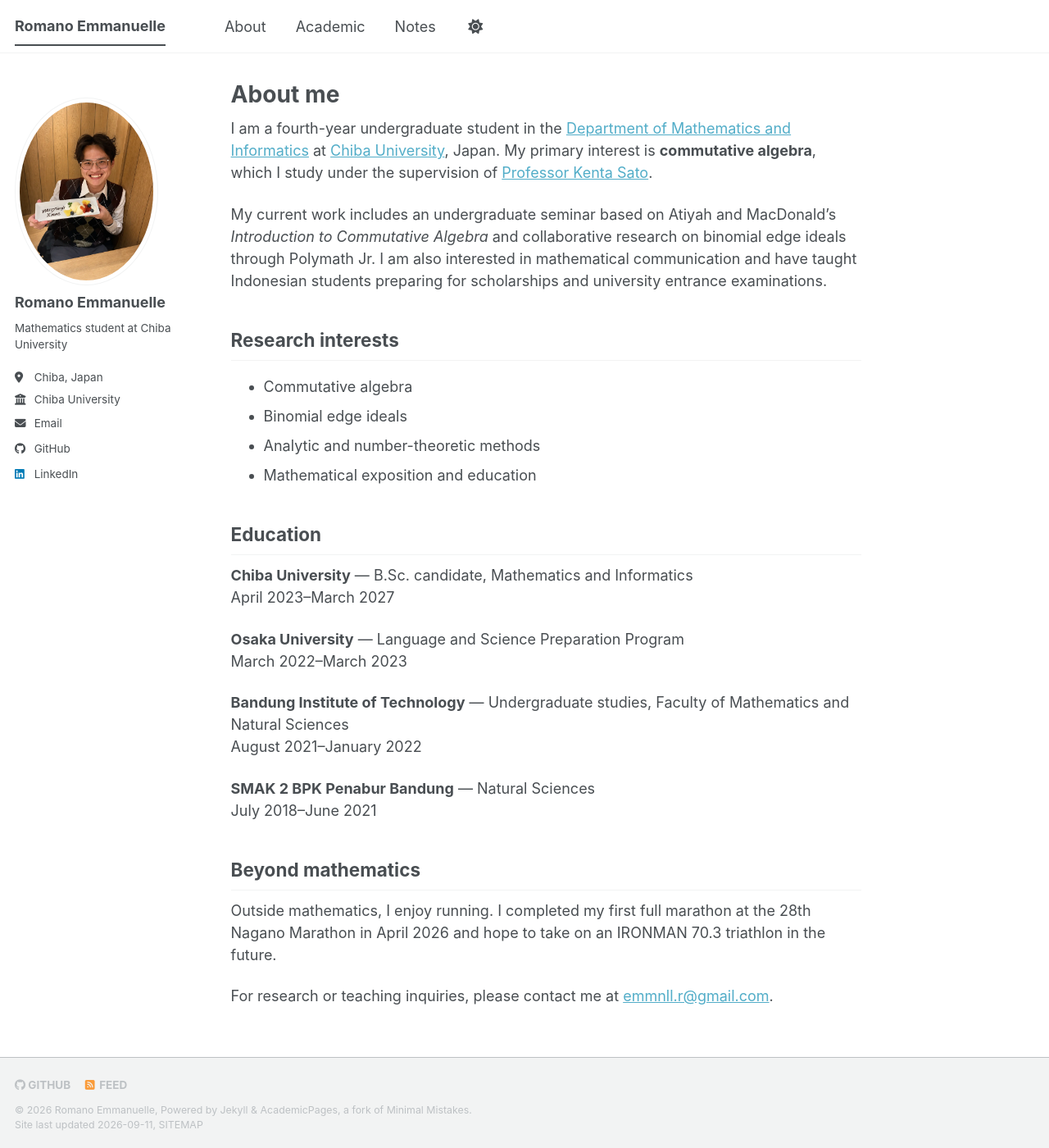
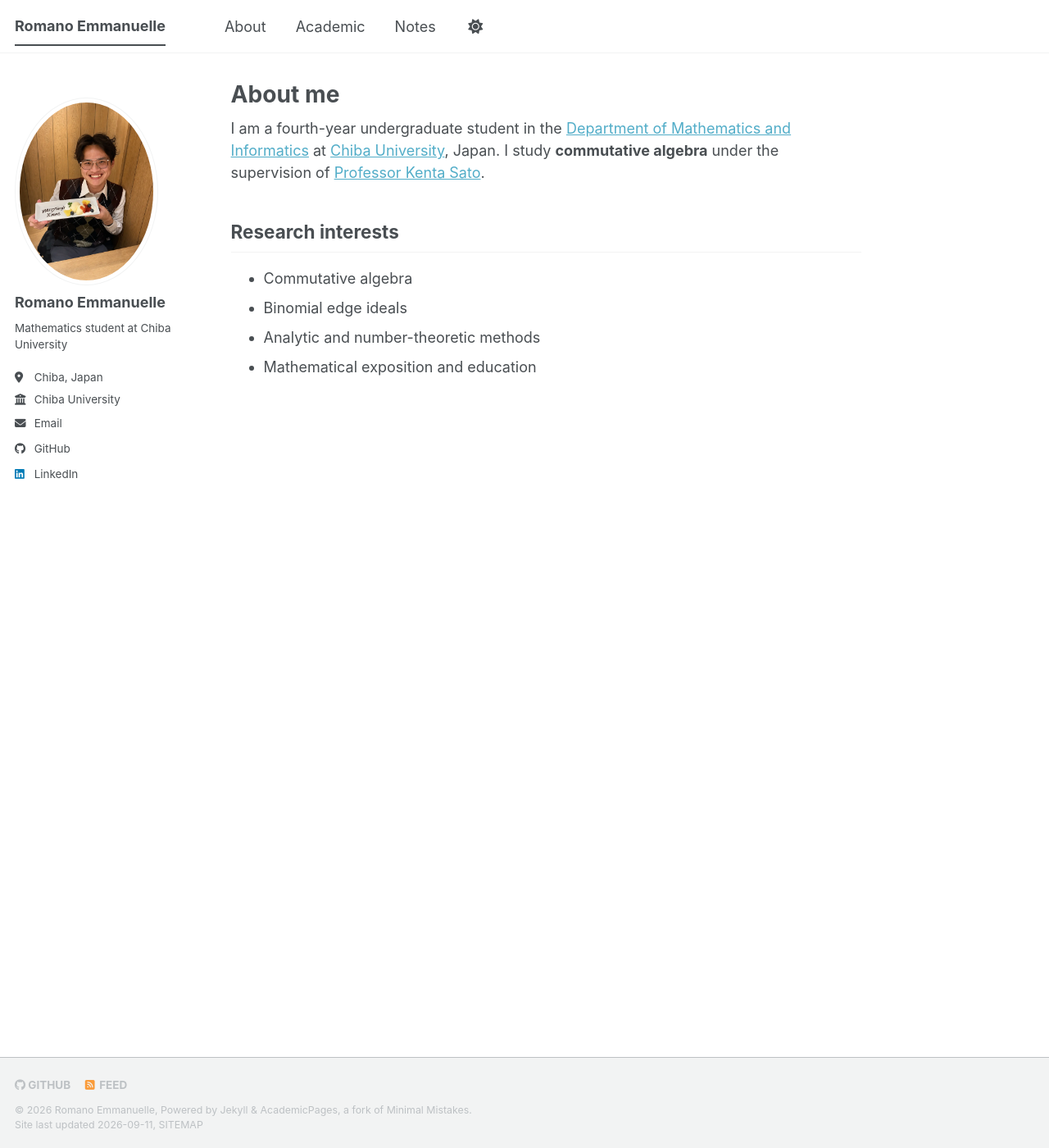
Before and after one commit to RomanoEmmanuelle/RomanoEmmanuelle.github.io, a Jekyll site: the page built from _pages/about.md, in a window 1280 px wide and 1400 px high. Shown: the whole window at 82% size. Built offline with Jekyll 4.4.1, drawn with Linux system fonts in a browser that asks for light colours; a style sheet for code colours, icons or effects is not loaded.

Commit message:
Restructure content into About Academic and Notes

```diff
--- a/_pages/about.md
+++ b/_pages/about.md
@@ -7,9 +7,7 @@ redirect_from:
   - /about.html
 ---
 
-I am a fourth-year undergraduate student in the [Department of Mathematics and Informatics](https://www.math.s.chiba-u.ac.jp/) at [Chiba University](https://www.chiba-u.ac.jp/), Japan. My primary interest is **commutative algebra**, which I study under the supervision of [Professor Kenta Sato](https://sites.google.com/view/ktsato).
-
-My current work includes an undergraduate seminar based on Atiyah and MacDonald's *Introduction to Commutative Algebra* and collaborative research on binomial edge ideals through Polymath Jr. I am also interested in mathematical communication and have taught Indonesian students preparing for scholarships and university entrance examinations.
+I am a fourth-year undergraduate student in the [Department of Mathematics and Informatics](https://www.math.s.chiba-u.ac.jp/) at [Chiba University](https://www.chiba-u.ac.jp/), Japan. I study **commutative algebra** under the supervision of [Professor Kenta Sato](https://sites.google.com/view/ktsato).
 
 ## Research interests
 
@@ -17,23 +15,3 @@ My current work includes an undergraduate seminar based on Atiyah and MacDonald'
 - Binomial edge ideals
 - Analytic and number-theoretic methods
 - Mathematical exposition and education
-
-## Education
-
-**Chiba University** — B.Sc. candidate, Mathematics and Informatics<br>
-April 2023–March 2027
-
-**Osaka University** — Language and Science Preparation Program<br>
-March 2022–March 2023
-
-**Bandung Institute of Technology** — Undergraduate studies, Faculty of Mathematics and Natural Sciences<br>
-August 2021–January 2022
-
-**SMAK 2 BPK Penabur Bandung** — Natural Sciences<br>
-July 2018–June 2021
-
-## Beyond mathematics
-
-Outside mathematics, I enjoy running. I completed my first full marathon at the 28th Nagano Marathon in April 2026 and hope to take on an IRONMAN 70.3 triathlon in the future.
-
-For research or teaching inquiries, please contact me at [emmnll.r@gmail.com](mailto:emmnll.r@gmail.com).
```
Also changed, not shown: _pages/academic.md (added, +67 -0 lines), _pages/notes.md (added, +20 -0 lines).
